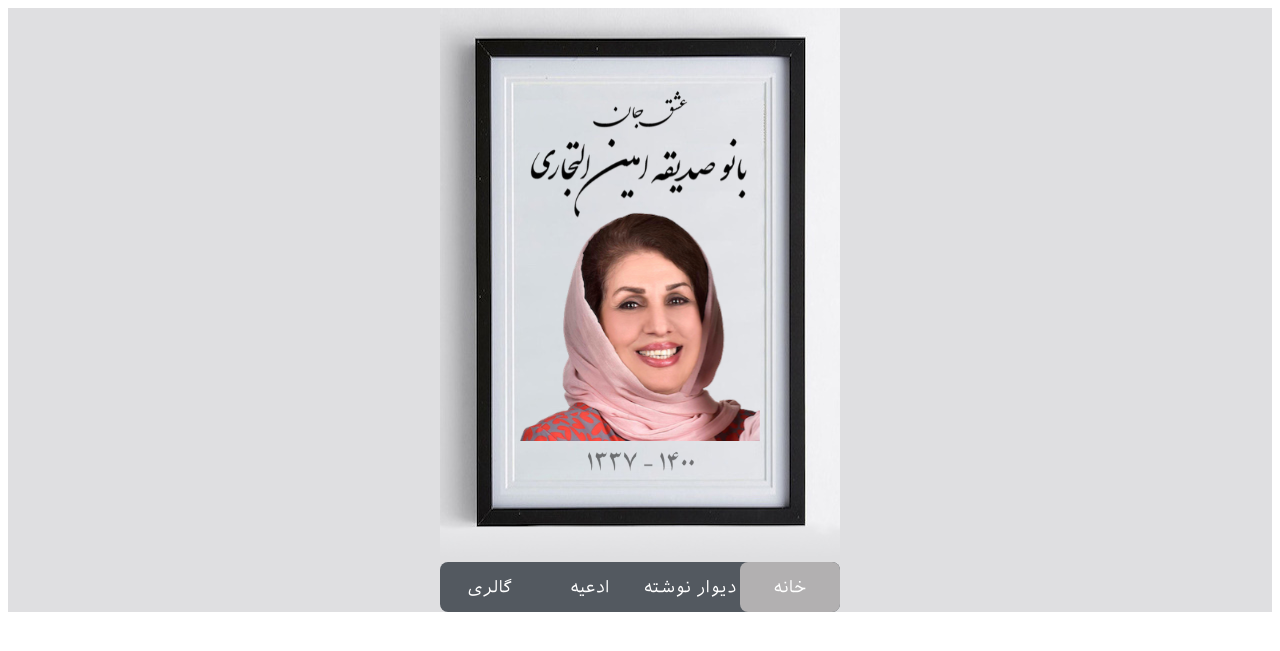
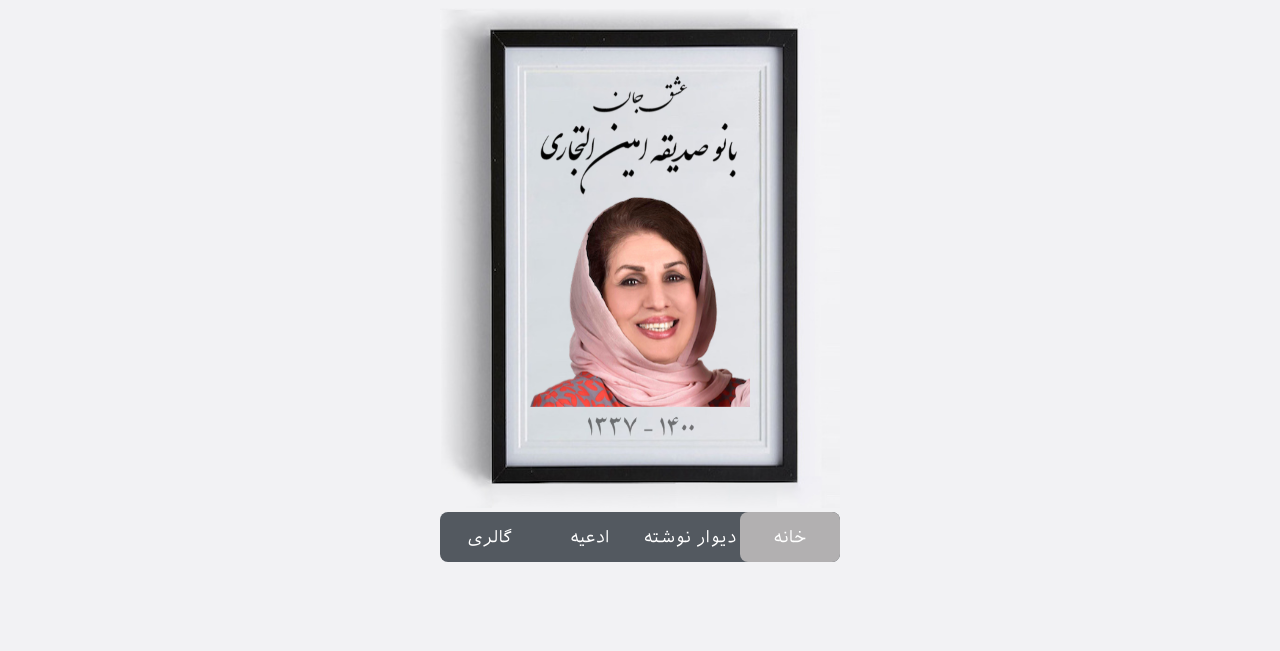
Before and after one commit to erfanz/zamanian.org, a Jekyll site: the page built from sedigheh.html, in a window 1280 px wide. Shown: the top 651 px of the page. Built offline with Jekyll 4.4.1, drawn with Linux system fonts in a browser that asks for light colours.

Commit message:
fixed background for frame

```diff
--- a/_layouts/profile.html
+++ b/_layouts/profile.html
@@ -15,8 +15,8 @@
 		}
 	</script>
 </head>
-<body>
-    <div style="background-image: url(assets/img/sedigheh/bg.png);">
+<body style="background-image: url(assets/img/sedigheh/bg.png);">
+    <div>
         <div>
             {{ content }}
         </div>
--- a/sedigheh.html
+++ b/sedigheh.html
@@ -34,12 +34,12 @@ layout: profile
 </style>
 
 <div id="info" class="center">
-    <div id="frame" style="position: relative; top: 0; left: 0; width: 100%; background-image: url(assets/img/sedigheh/bg.png);">
+    <div id="frame" style="position: relative; top: 0; left: 0; width: 100%;">
         <img src="/assets/img/sedigheh/pic-frame.jpg" style="position: relative; top: 0; left: 0; max-width: 100%;">
-        <img id="eshgh" class="anim items center inside-frame" src="/assets/img/sedigheh/eshghe-jan.png" style="top: 80px; max-width: 25%;">
-        <img id="name" class="anim items center inside-frame" src="/assets/img/sedigheh/banoo-amintojari.png" style="top: 125px; max-width: 55%; ">
-        <img id="pic" class="anim items center inside-frame" src="/assets/img/sedigheh/sedigheh-profile.png" alt="mom's photo"  style="top: 195px; max-width: 60%; ">
-        <img id="years" class="anim items center inside-frame" src="/assets/img/sedigheh/life-years.png" style="top: 440px; max-width: 30%;">
+        <img id="eshgh" class="anim items center inside-frame" src="/assets/img/sedigheh/eshghe-jan.png" style="top: 65px; max-width: 25%;">
+        <img id="name" class="anim items center inside-frame" src="/assets/img/sedigheh/banoo-amintojari.png" style="top: 110px; max-width: 50%; ">
+        <img id="pic" class="anim items center inside-frame" src="/assets/img/sedigheh/sedigheh-profile.png" alt="mom's photo"  style="top: 180px; max-width: 55%; ">
+        <img id="years" class="anim items center inside-frame" src="/assets/img/sedigheh/life-years.png" style="top: 405px; max-width: 30%;">
     </div>
 <!--
     <div style="background-image: url(assets/img/sedigheh/bg.png); width: 100%; height: 200px;">
```
Also changed, not shown: assets/img/sedigheh/bg.png, assets/img/sedigheh/pic-frame.jpg.
